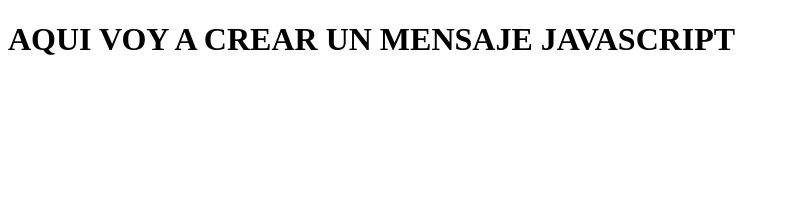
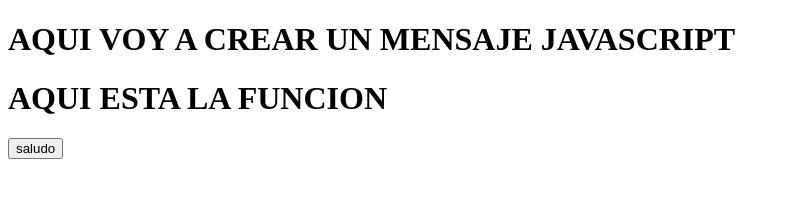
Before and after one commit to juliian02/prueba2-ramas, a plain HTML site: page index.html in a window 1280 px wide. Shown: the whole page, without its empty margins (0-790 px from the left). Drawn offline with Linux system fonts and the light colour scheme.

Commit message:
generacion de javascript

```diff
--- a/index.html
+++ b/index.html
@@ -5,11 +5,14 @@
     <meta charset="UTF-8">
     <meta http-equiv="X-UA-Compatible" content="IE=edge">
     <meta name="viewport" content="width=device-width, initial-scale=1.0">
+    <script src="js.js"></script>
     <title>Document</title>
 </head>
 
 <body>
     <h1>AQUI VOY A CREAR UN MENSAJE JAVASCRIPT</h1>
+    <h1>AQUI ESTA LA FUNCION</h1>
+    <input type="button" onclick="saludo()" value="saludo">
 </body>
 
 </html>
--- a/js.js
+++ b/js.js
@@ -0,0 +1,3 @@
+function saludo() {
+    alert("Bienvenido a mi pagina web");
+}
```
